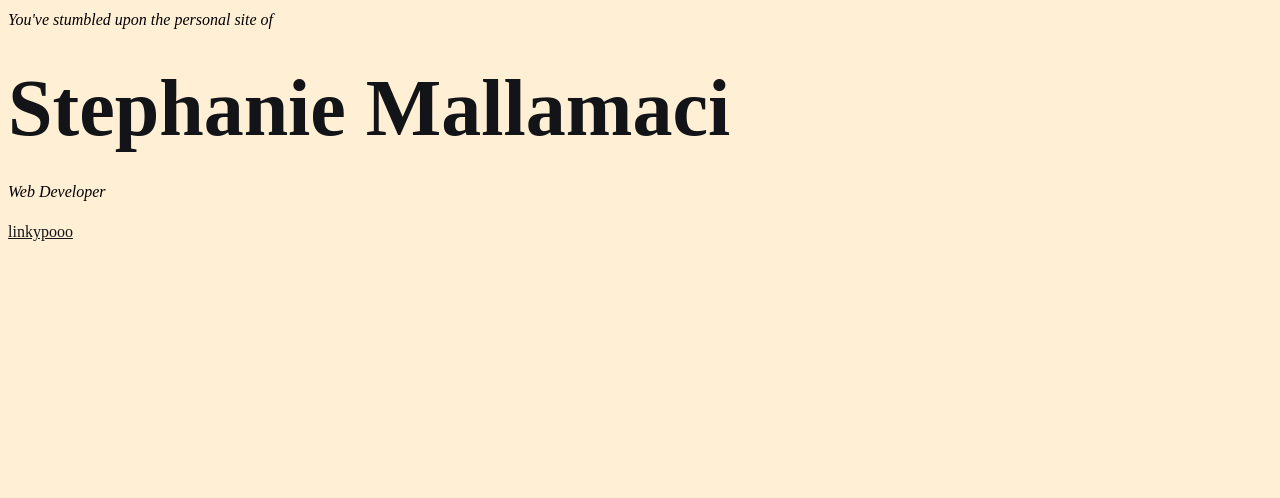
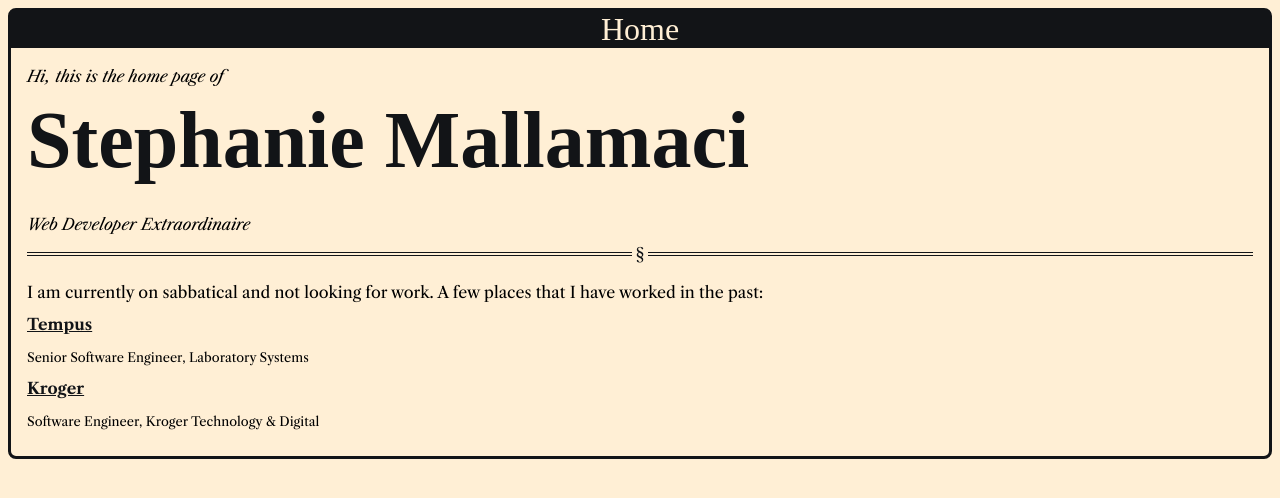
Before and after one commit to smmaci/smmaci.dev, an Eleventy site: page src/index.md in a window 1280 px wide. Built offline with nearby package versions, Linux system fonts and the light colour scheme; Eleventy itself is replaced by a stand-in of ours; files that its build step writes are made by us from their sources; a web font is replaced by a local one.

Commit message:
finish everything, better late than never

```diff
--- a/src/_includes/layouts/base.njk
+++ b/src/_includes/layouts/base.njk
@@ -1,8 +1,6 @@
 ---
-title: 'Stephanie Mallamaci'
 ---
 
-{# 🦆🦆🦆 <- my row of ducks #}
 <!DOCTYPE html>
 <html lang="en">
   <head>
@@ -10,8 +8,12 @@ title: 'Stephanie Mallamaci'
     <link rel="manifest" href="/site.webmanifest">
     <meta name="viewport" content="width=device-width, initial-scale=1" />
     <link rel="stylesheet" type="text/css" href="/style.css" />
+    <title>{{ title }}</title>
   </head>
   <body>
+    <header>
+      {{ pageTitle }}
+    </header>
     <main>
       {{ content | safe }}
     </main>
--- a/src/_includes/layouts/home.njk
+++ b/src/_includes/layouts/home.njk
@@ -1,11 +1,11 @@
 ---
 layout: layouts/base.njk
+title: 'Steph M. | Home'
+pageTitle: 'Home'
 ---
 
-{# My Very Own Homepage #}
 <div class="wrapper home">
     {{ content | safe }}
-    <a href="">linkypooo</a>
     <ul>
         {%- for post in collections.posts -%}
         <li{% if page.url == post.url %} aria-current="page"{% endif %}>{{ post.data.page.date | htmlDateString }} — <a href='{{ post.url }}'>{{ post.data.title }}</a></li>
--- a/src/index.md
+++ b/src/index.md
@@ -2,8 +2,20 @@
 layout: layouts/home.njk
 ---
 
-*You've stumbled upon the personal site of*
+*Hi, this is the home page of*
 
 # Stephanie Mallamaci
 
-*Web Developer*
+*Web Developer Extraordinaire*
+
+<hr />
+
+I am currently on sabbatical and not looking for work. A few places that I have worked in the past:
+
+[Tempus]("https://www.tempus.com")
+
+<small>Senior Software Engineer, Laboratory Systems</small>
+
+[Kroger]("https://www.kroger.com/")
+
+<small>Software Engineer, Kroger Technology & Digital</small>
--- a/src/style.css
+++ b/src/style.css
@@ -1,8 +1,9 @@
 /* Cdn fonts */
 @import url("https://fonts.googleapis.com/css2?family=Libre+Baskerville:ital,wght@0,400;0,700;1,400&family=Libre+Caslon+Display&family=Libre+Caslon+Text:ital,wght@0,400;0,700;1,400&display=swap");
+@import url('https://fonts.cdnfonts.com/css/boecklins-universe');
 
 :root {
-  --color-bg: #fffacd;
+  --color-bg: papayawhip;
   --color-text: #121417;
   --color-dred: #9e1100;
   --color-lred: #d42300;
@@ -11,8 +12,8 @@
   --color-orange: #eb9900;
   --wrapper-height: 85vh;
   --image-max-width: 320px;
-  --font-family: "Libre Caslon Text";
-  --font-family-header: "Libre Caslon Display";
+  --font-family-text: "Libre Caslon Text";
+  --font-family-heading: "Libre Caslon Display";
 }
 
 * {
@@ -24,7 +25,7 @@
 
 /* Typography */
 p {
-  margin: 0 0 1rem 0;
+  margin: 0 0 .5rem 0;
   line-height: 1.5 !important;
   font-size: 1rem;
 }
@@ -34,13 +35,13 @@ h3,
 h4,
 h5 {
   margin: 2rem 0 0.8rem;
-  font-family: var(--font-family-header);
+  font-family: var(--font-family-heading);
   font-weight: 600;
   line-height: 1.1;
   color: var(--color-text);
 }
 h1 {
-  margin-top: 1rem;
+  margin-top: 0rem;
   margin-bottom: 1.75rem;
   font-size: 5rem;
   display: inline-flex;
@@ -65,22 +66,21 @@ small,
 ul > li,
 ol > li {
   margin-bottom: 0.75rem;
-  line-height: 1.5;
+  line-height: 1rem;
   font-size: 1rem;
 }
 ul {
-  padding: 0 0 0 18px;
+  padding: 0 0 0 1rem;
   margin: 0;
-}
-ul.no-bullet {
-  list-style-type: none;
+  list-style-type:disc;
 }
 
 /* Link styles */
 a:link,
 a:visited {
-  line-height: 1.5rem;
+  line-height: 1rem;
   text-decoration: underline;
+  font-weight: 700;
   color: var(--color-text);
   transition: background 0.05s linear;
 }
@@ -89,16 +89,41 @@ a:hover {
 }
 
 body {
-  background: papayawhip;
+  background: var(--color-bg);
+  padding: 1rem;
+  border: var(--color-text) solid;
+  border-radius: .5rem;
+  font-family: var(--font-family-text);
 }
 
-/* Layout: Home */
-.home {
+header {
+  text-align: center;
+  margin: -1rem;
+  margin-bottom: 1rem;
+  justify-content: center;
+  background-color: var(--color-text);
+  color: var(--color-bg);
+  font-family: 'Boecklins Universe', serif;
+  font-size: 2rem;
+  position: sticky;
+  top: 0;
 }
 
-/* Layout: Post */
-.post {
+/* Who doesn't appreciate a thematic break? */
+hr {
+  border: none;
+  border-top: var(--color-text) .25rem double;
+  color: var(--color-text);
+  overflow: visible;
+  text-align: center;
+  height: .75rem;
+  margin: 1rem 0;
 }
 
-.controls {
+hr::after {
+  content: "§";
+  background: var(--color-bg);
+  padding: 0 .25rem;
+  position: relative;
+  top: -.75rem;
 }
```
Also changed, not shown: .eleventy.js, 5 other files.
